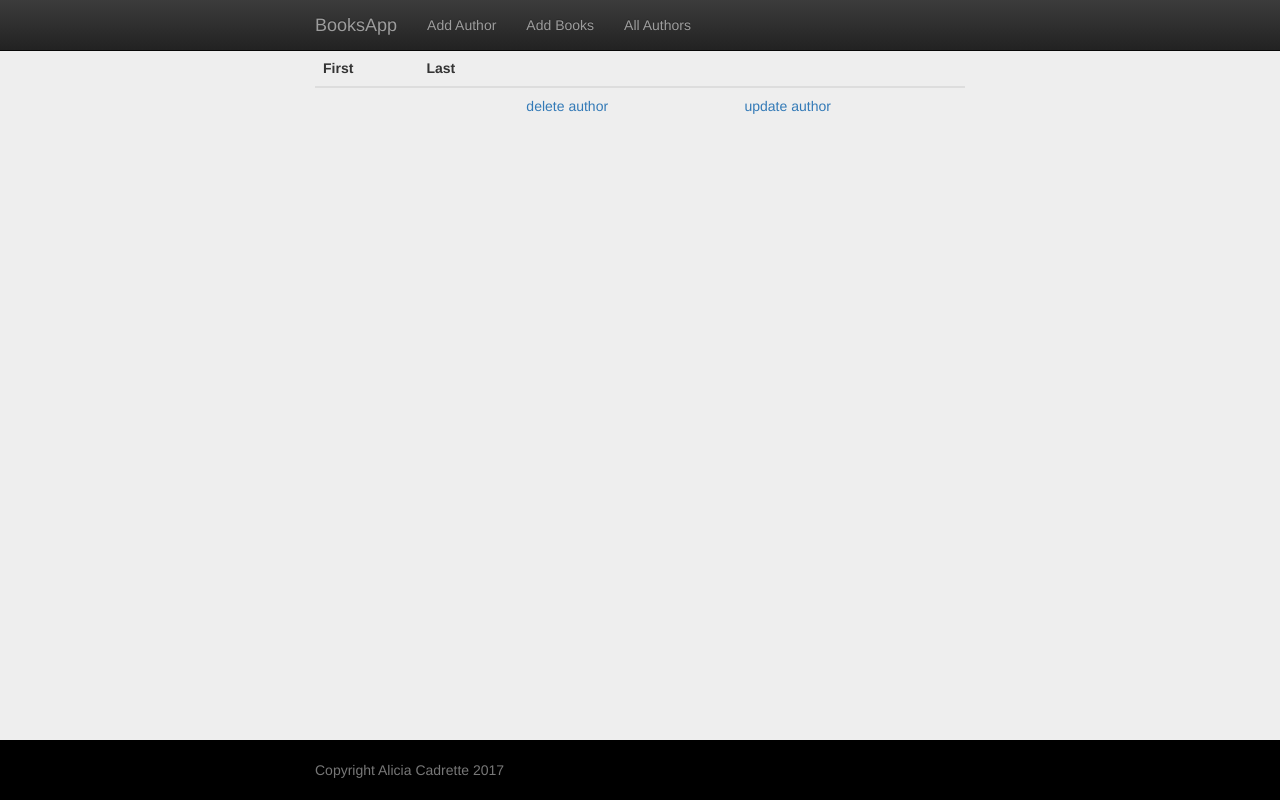
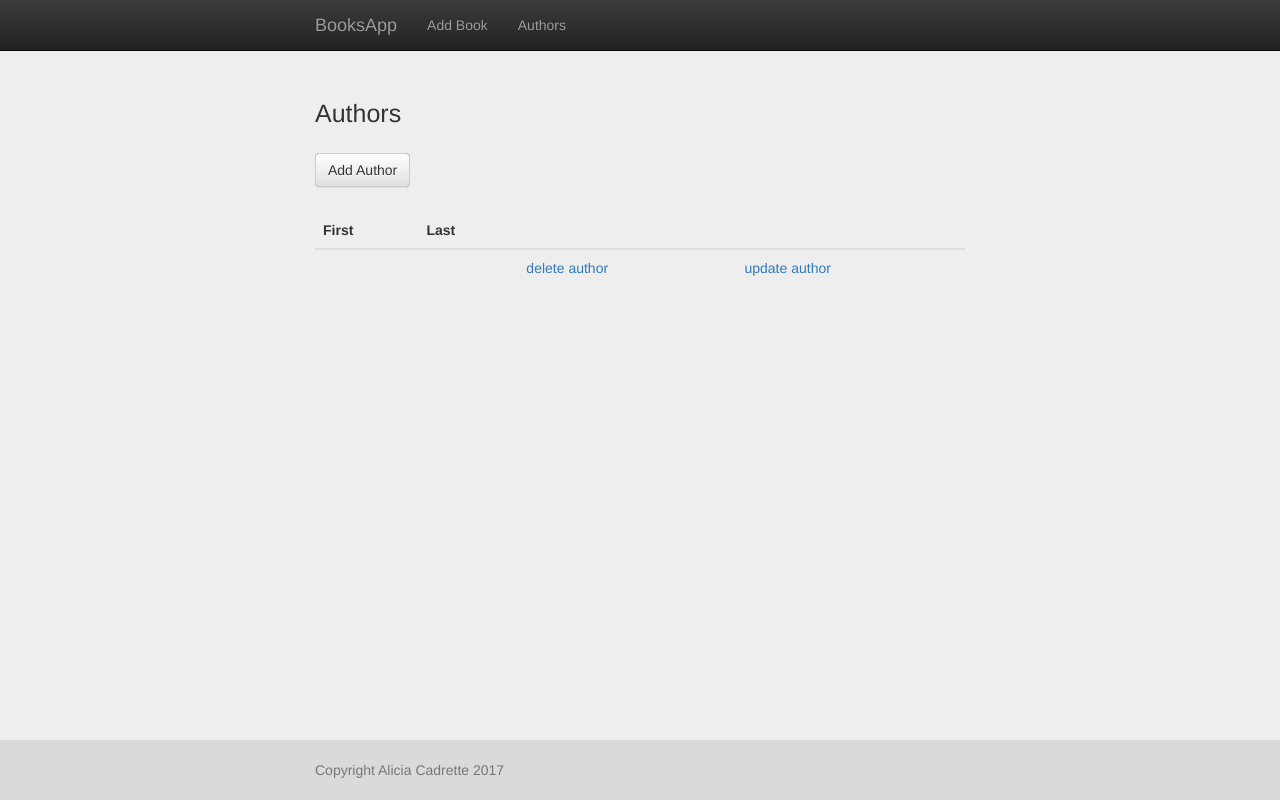
Before and after one commit to acadrette/BookApp, a PHP site: page /allAuthor.php in a window 1280 px wide. Run offline with PHP 8.4, Linux system fonts and the light colour scheme; tables that the repository leaves empty or names only in its code hold one stand-in row (values such as "Sample post"); data that the repository does not hold is empty; some libraries are stand-ins or nearby versions.

Commit message:
styling updates

```diff
--- a/addBook.php
+++ b/addBook.php
@@ -6,8 +6,8 @@ $Author_id = $_POST['Author_id'];
 
 $Title = $conn->real_escape_string($_POST ['Title']);
 $ReleaseDate = $conn->real_escape_string($_POST['ReleaseDate']);
-$Genre = $conn->real_escape_string ($_POST['Genre']);
-$Publisher =$conn->real_escape_string ($_POST['Publisher']);
+$Genre = $conn->real_escape_string($_POST['Genre']);
+$Publisher =$conn->real_escape_string($_POST['Publisher']);
 
 if (isset($_POST['Book_id'])) {
     $Book_id = $_POST['Book_id'];
@@ -41,7 +41,6 @@ else {
       Genre: <?php echo $Genre ?><br>
       Publisher: <?php echo $Publisher ?><br>
 
-
     </div>
   </body>
 </html>
--- a/allAuthor.php
+++ b/allAuthor.php
@@ -7,8 +7,9 @@ include 'dbConnection.php';
 ?>
 
 <?php include 'head.php' ?>
-
-          <table class= "table">
+<h1 class="form-signin-heading">Authors</h1>
+        <a href="AuthorForm.php" class="btn btn-default">Add Author</a>
+          <table class= "table table-hover">
 
              <thead>
               <tr>
--- a/index.php
+++ b/index.php
@@ -9,9 +9,9 @@ include 'dbConnection.php';
 
 <?php include 'head.php' ?>
 
-<h1 class="form-signin-heading">Book Database</h1>
+<h1>Literary Database</h1>
 
-          <table class= "table">
+          <table class= "table table-hover">
 
              <thead>
               <tr>
--- a/nav.php
+++ b/nav.php
@@ -11,9 +11,8 @@
     </div>
     <div id="navbar" class="collapse navbar-collapse">
       <ul class="nav navbar-nav">
-        <li><a href="AuthorForm.php">Add Author</a></li>
-        <li><a href="BookForm.php">Add Books</a></li>
-        <li><a href="allAuthor.php">All Authors</a></li>
+        <li><a href="BookForm.php">Add Book</a></li>
+        <li><a href="allAuthor.php">Authors</a></li>
       </ul>
     </div><!--/.nav-collapse -->
 
--- a/styles.css
+++ b/styles.css
@@ -7,26 +7,6 @@
 .container .text-muted {
   margin: 20px 0;
 }
-
-body {
-    padding-top: 50px;
-    padding-bottom: 40px;
-    background-color: #eee;
-}
-
-.form{
-    max-width: 330px;
-    padding: 15px;
-    margin: 0 auto;
-}
-.form button{
-    margin-top: 20px;
-}
-.form .form-signin-heading{
-    text-align: center;
-    margin-bottom: 20px;
-}
-
 body {
     padding-top: 50px;
     padding-bottom: 40px;
@@ -46,15 +26,20 @@ body {
     text-align: center;
     margin-bottom: 20px;
 }
-html {
-  position: relative;
-  min-height: 100%;
-}
 .footer {
   position: absolute;
   bottom: 0;
   width: 100%;
   /* Set the fixed height of the footer here */
   height: 60px;
-  background-color: black;
+  background-color: #DADADA;
 }
+h1 {
+    margin-top: 50px;
+    margin-bottom: 25px;
+    font-size: 25px;
+}
+.btn-default {
+    margin-bottom: 25px;
+    background-color: blue;
+}
```
Also changed, not shown: BookForm.php (+6 -3 lines), addAuthor.php (+4 -4 lines).
